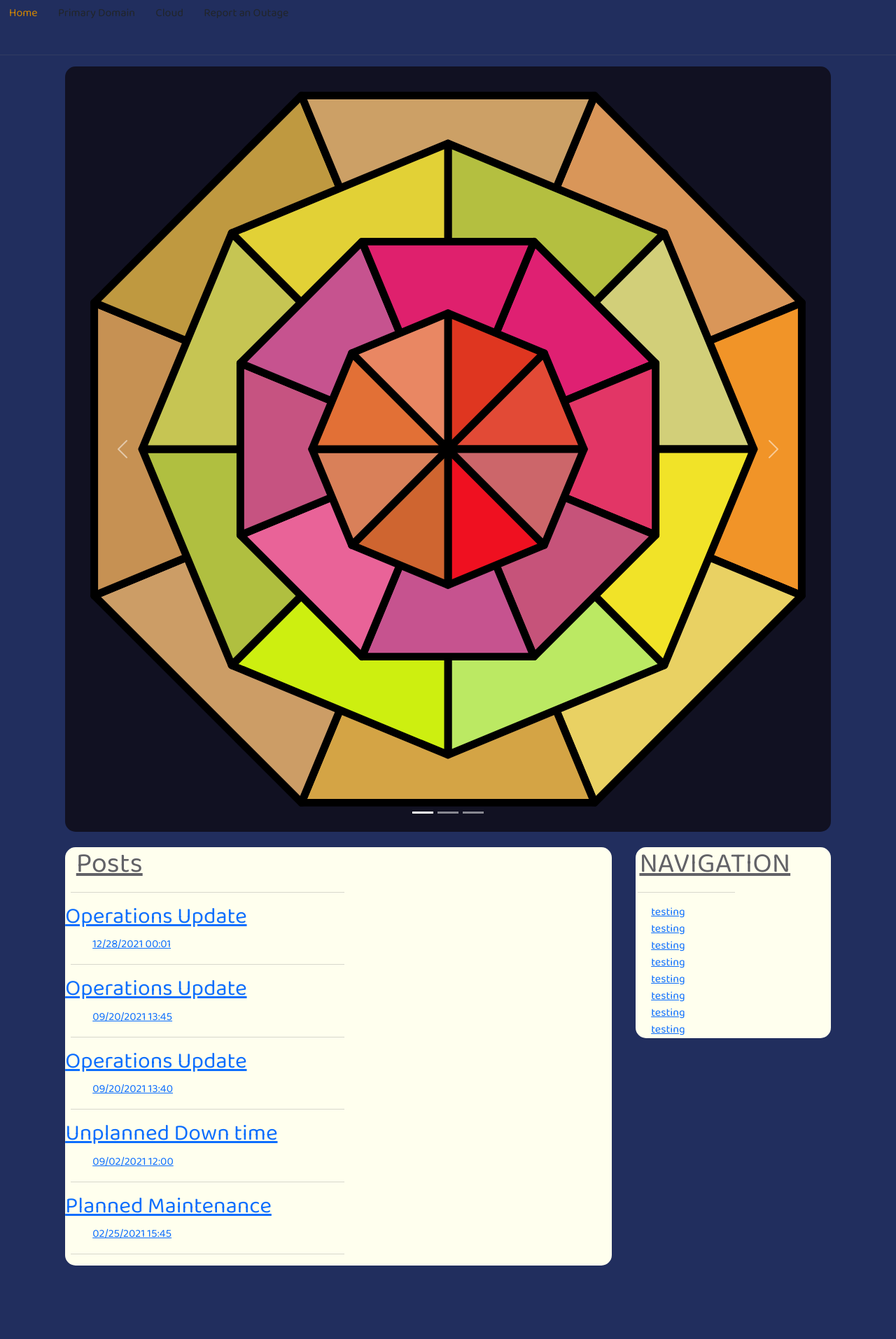
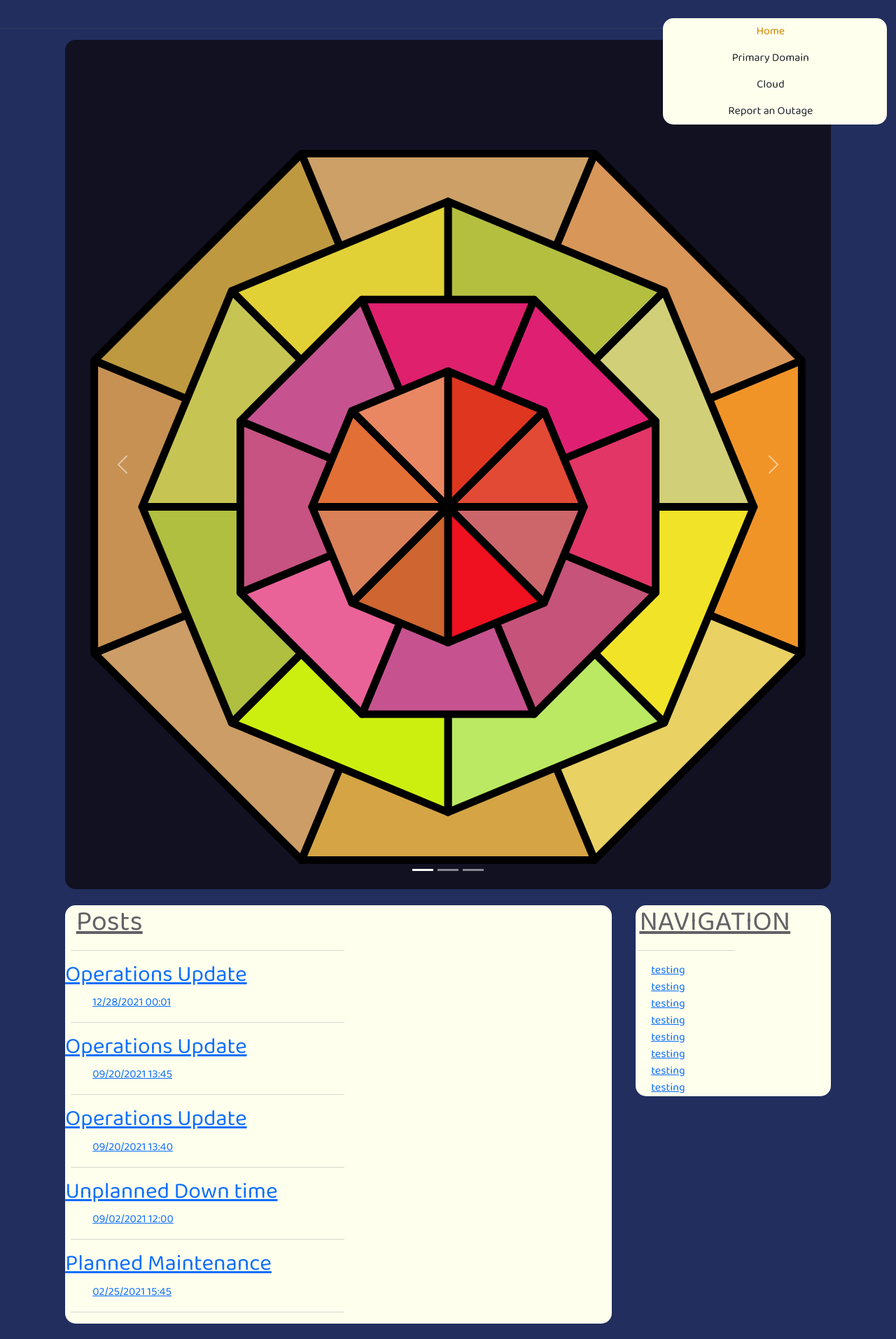
Before and after one commit to Keegan-Charles-Foundation/keegan-charles-foundation.github.io, a Jekyll site: the page built from index.html, in a window 1280 px wide. Shown: the whole page at 70% size. Built offline with Jekyll 4.4.1, drawn with Linux system fonts in a browser that asks for light colours; the list of posts is cut into pages by our own code; the repository's description, which GitHub fills in, is left out; before the commit the page ends 1831 px from its top, so only the background shows below that.

Commit message:
06-24-22_21:14:02

```diff
--- a/_layouts/default.html
+++ b/_layouts/default.html
@@ -25,7 +25,7 @@
 				<h2>{{ site.description | default: site.github.project_tagline }}</h2>
 			</div>
 		</header> -->
-		<nav>
+		<nav class="navSection">
 			 {% for item in site.data.navigation %}
 			<a href="{{ item.link }}" {% if page.url == item.link %} style="color: #d38700;"{% endif %} class="btn btn-{{ item.name | remove: ' ' }}">
 				<span class="icon" style="background: url('/images/{{ item.img | remove: ' '}}'); background-repeat: no-repeat; background-position: center; background-size: contain;"></span>
```
